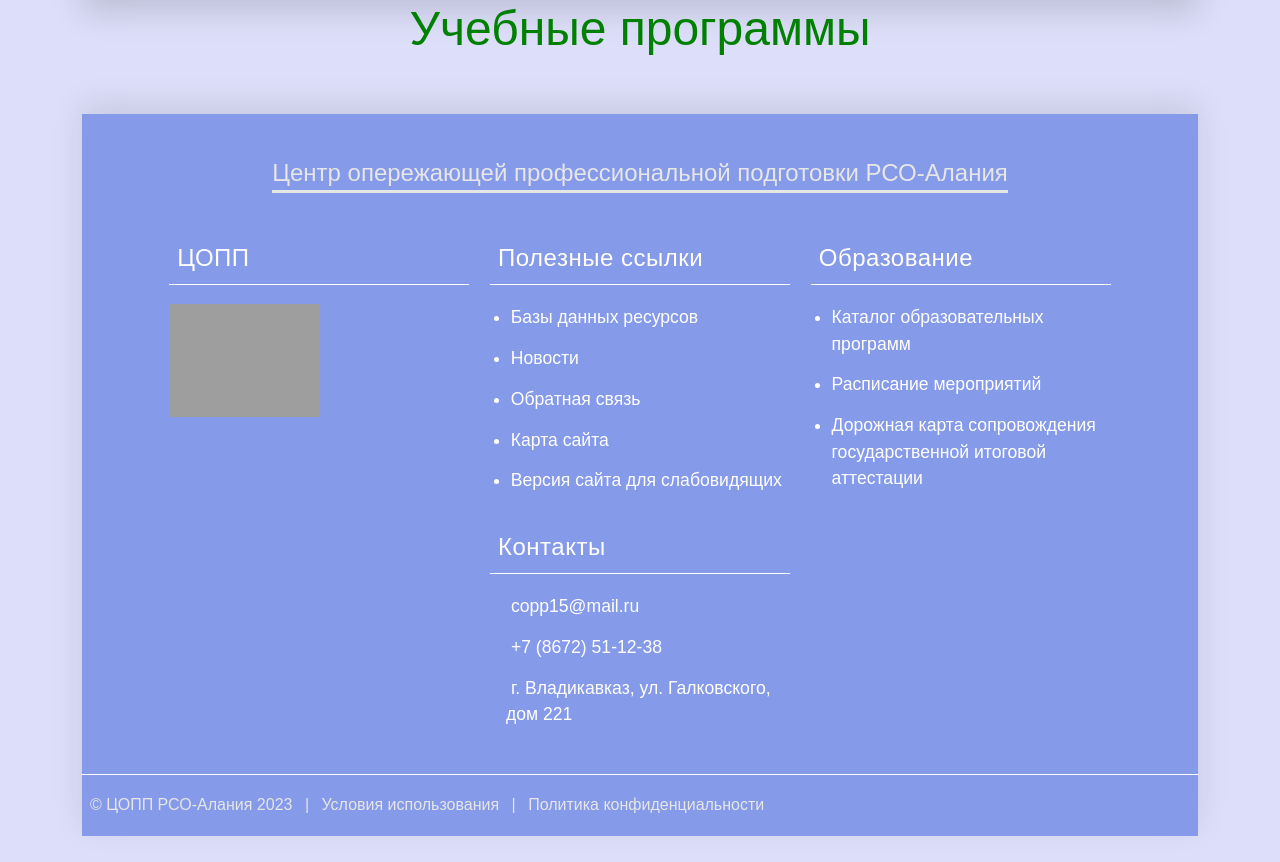
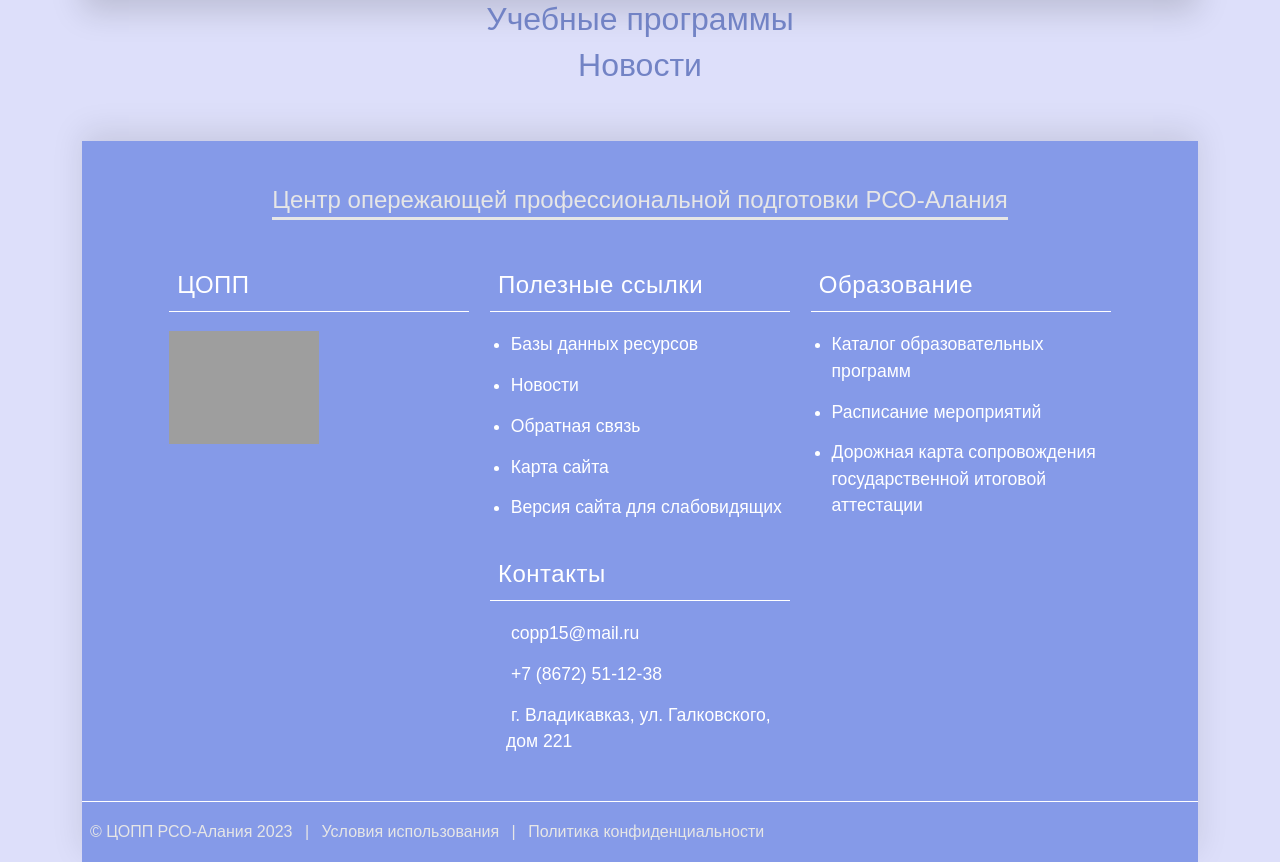
Before and after one commit to CarloDiPalma/copp, a Django app: page / in a window 1280 px wide. Shown: the part 176-1038 px from the top of the page. Run offline with Django 4.2, Linux system fonts and the light colour scheme; data that the repository does not hold is empty; some libraries are stand-ins or nearby versions; grey boxes are pictures that could not be loaded.

Commit message:
Add news to index page

```diff
--- a/main/templates/main/index.html
+++ b/main/templates/main/index.html
@@ -14,11 +14,19 @@
     </header>
 
     <div class="container1">
-        <h1>Учебные программы</h1>
+        <h2>Учебные программы</h2>
 
         <div class="theprog">
             {% for prog in progs %}
                 {% include 'edu_progs/includes/short_story.html' %}
+            {% endfor %}
+        </div>
+
+        <h2>Новости</h2>
+
+        <div class="theprog">
+            {% for post in posts %}
+                {% include 'news/includes/short_story.html' %}
             {% endfor %}
         </div>
 
--- a/main/views.py
+++ b/main/views.py
@@ -1,6 +1,15 @@
 from django.shortcuts import render
+
+from edu_progs.models import Program
+from news.models import Post
 
 
 def index(request):
-    context = {}
+    progs = Program.objects.filter().order_by('-id')[:3][::-1]
+    posts = Post.objects.filter().order_by('-id')[:3][::-1]
+
+    context = {
+        'progs': progs,
+        'posts': posts
+    }
     return render(request, 'main/index.html', context)
--- a/static/css/style.css
+++ b/static/css/style.css
@@ -14,10 +14,11 @@ ul {
     padding:0;
 }
 
- h1{color:green;
+h2 {
+    color: #7283c5;
     text-align:center;
-    font-size: 3rem
-           }
+    font-size: 2rem;
+}
 
  .theprog{
  display:flex;
```
Also changed, not shown: news/templates/news/includes/short_story.html (added, +18 -0 lines).
